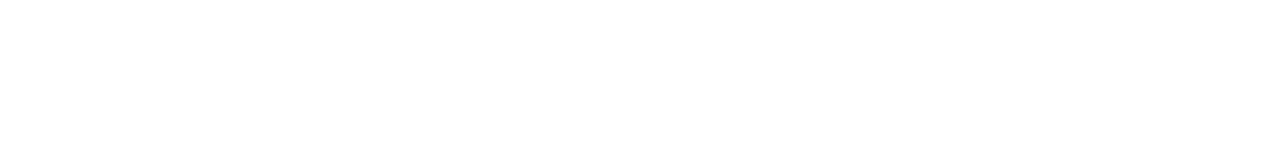
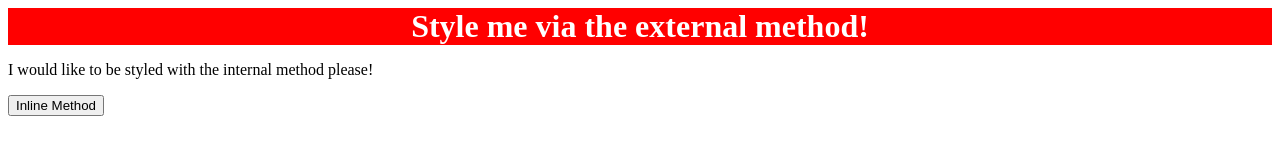
Before and after one commit to Bstrinic/01-css-methods, a plain HTML site: page index.html in a window 1280 px wide. Drawn offline with Linux system fonts and the light colour scheme.

Commit message:
Fixed spacing issues and added internal css for <p> element

```diff
--- a/index.html
+++ b/index.html
@@ -5,11 +5,12 @@
     <meta charset="UTF-8">
     <meta name="viewport" content="width=device-width, initial-scale=1.0">
     <meta http-equiv="X-UA-Compatible" content="ie=edge">
-    <title>01-css-methods</title>
+    <title>Methods for adding CSS</title>
     <link rel="stylesheet" href="styles.css">
   </head>
-
   <body>
-
+    <div>Style me via the external method!</div>
+    <p>I would like to be styled with the internal method please!</p>
+    <button>Inline Method</button>
   </body>
 </html>
```
